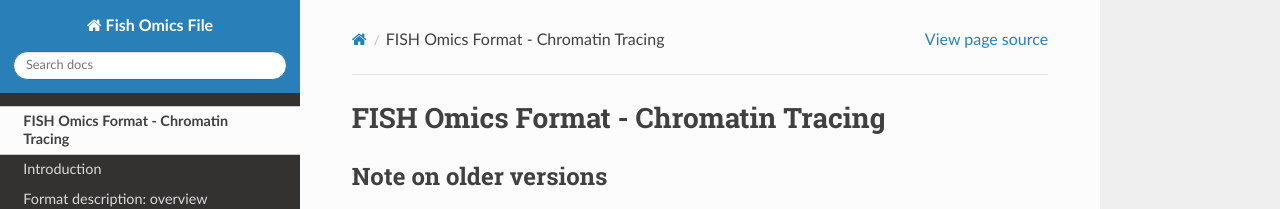
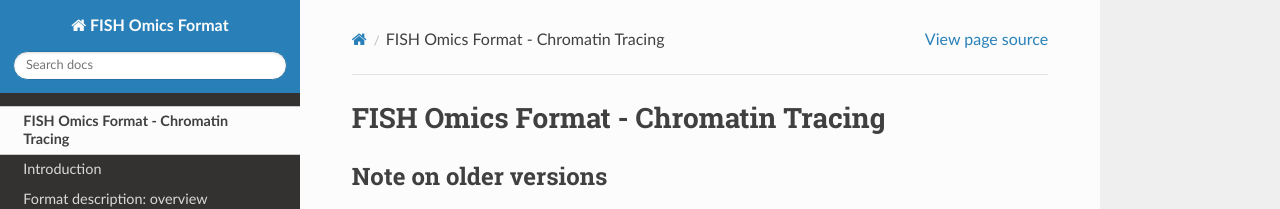
Before and after one commit to 4dn-dcic/fish_omics_format, a Sphinx documentation site: the page built from docs/source/index.rst, in a window 1280 px wide. Shown: the top 209 px of the page. Built offline with Sphinx 7.4.7 and the Read the Docs theme 2.0.0, drawn with Linux system fonts in a browser that asks for light colours.

Commit message:
rename FOF rtd

```diff
--- a/docs/source/conf.py
+++ b/docs/source/conf.py
@@ -17,7 +17,7 @@
 
 # -- Project information -----------------------------------------------------
 
-project = 'Fish Omics File'
+project = 'FISH Omics Format'
 copyright = '2022, 4DN-DCIC'
 author = '4DN-DCIC'
 master_doc = 'index'
```
